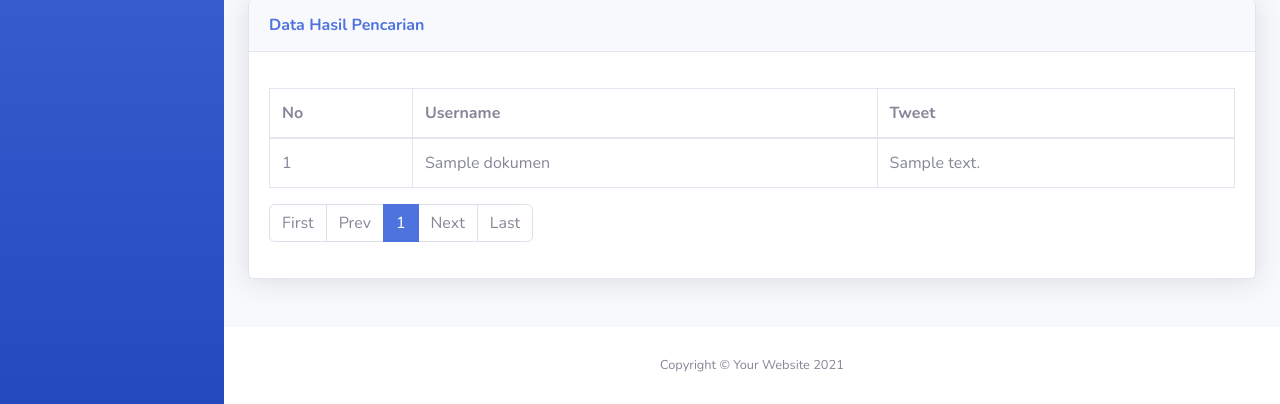
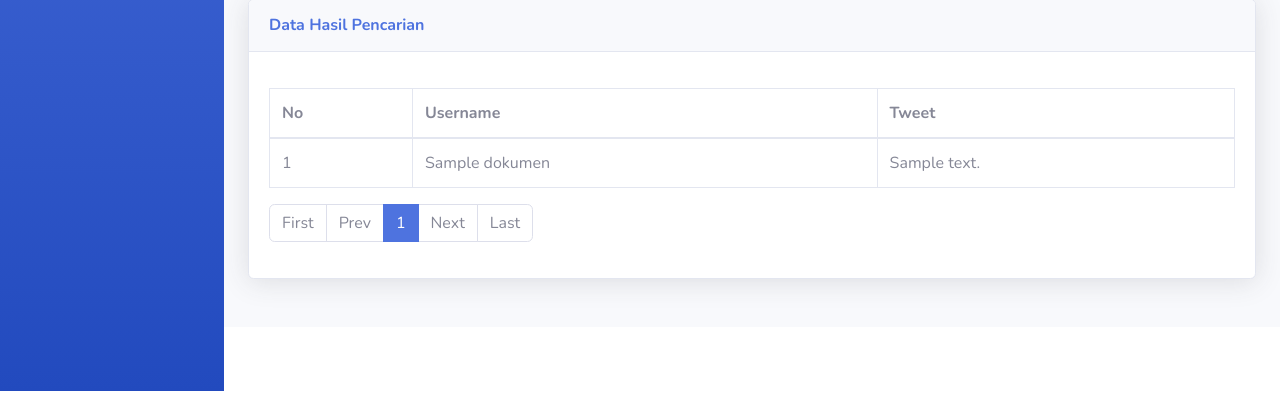
Before and after one commit to EriSetyawan166/trending-topic-detection-metode-nott, a PHP site: page / in a window 1280 px wide. Shown: the part 591-995 px from the top of the page. Run offline with PHP 8.4, Linux system fonts and the light colour scheme; tables that the repository leaves empty or names only in its code hold one stand-in row (values such as "Sample post").

Commit message:
removing copyright

```diff
--- a/index.php
+++ b/index.php
@@ -297,7 +297,7 @@
             <footer class="sticky-footer bg-white">
                 <div class="container my-auto">
                     <div class="copyright text-center my-auto">
-                        <span>Copyright &copy; Your Website 2021</span>
+
                     </div>
                 </div>
             </footer>
--- a/view/clustering.php
+++ b/view/clustering.php
@@ -157,7 +157,7 @@ if(isset($_POST['proses']))
             <footer class="sticky-footer bg-white">
                 <div class="container my-auto">
                     <div class="copyright text-center my-auto">
-                        <span>Copyright &copy; Your Website 2021</span>
+
                     </div>
                 </div>
             </footer>
--- a/view/lda.php
+++ b/view/lda.php
@@ -138,7 +138,7 @@
             <footer class="sticky-footer bg-white">
                 <div class="container my-auto">
                     <div class="copyright text-center my-auto">
-                        <span>Copyright &copy; Your Website 2021</span>
+
                     </div>
                 </div>
             </footer>
--- a/view/preprocessing.php
+++ b/view/preprocessing.php
@@ -169,7 +169,7 @@
             <footer class="sticky-footer bg-white">
                 <div class="container my-auto">
                     <div class="copyright text-center my-auto">
-                        <span>Copyright &copy; Your Website 2021</span>
+
                     </div>
                 </div>
             </footer>
--- a/view/scoring.php
+++ b/view/scoring.php
@@ -141,7 +141,7 @@
             <footer class="sticky-footer bg-white">
                 <div class="container my-auto">
                     <div class="copyright text-center my-auto">
-                        <span>Copyright &copy; Your Website 2021</span>
+
                     </div>
                 </div>
             </footer>
```
